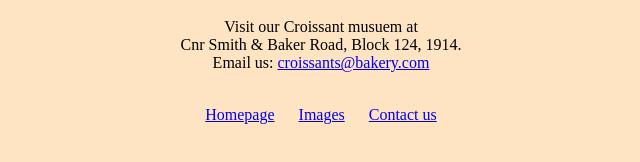
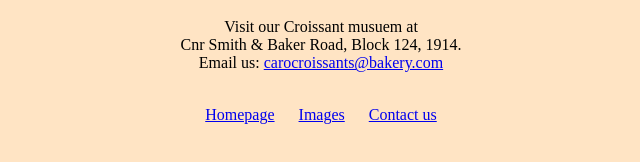
Before and after one commit to MmaselloB/Croissants, a plain HTML site: page contact.html in a window 1280 px wide. Shown: the part 140-302 px from the top of the page, 319-959 px from the left. Drawn offline with Linux system fonts and the light colour scheme.

Commit message:
Updated title and meta for SEO

```diff
--- a/contact.html
+++ b/contact.html
@@ -4,7 +4,7 @@
     <meta charset="UTF-8">
     <meta name="viewport" content="width=device-width, initial-scale=1.0">
      <link href="src/style.css" rel="stylesheet" type="text/css" />
-    <title>Contact</title>
+    <title>Contact us - carocroissants@bakery.com</title>
 </head>
 <body>
     <h1>Contact us</h1>
@@ -14,7 +14,7 @@
     Block 124,
     1914.
     <br />
-    Email us: <a href="mailto:croissants@bakery.com">croissants@bakery.com</a> </p>
+    Email us: <a href="mailto:carocroissants@bakery.com">carocroissants@bakery.com</a> </p>
     <br />
       <footer>
         <a  href="/">Homepage</a>
```
Also changed, not shown: index.html (+2 -1 lines), photo.html (+2 -1 lines).
